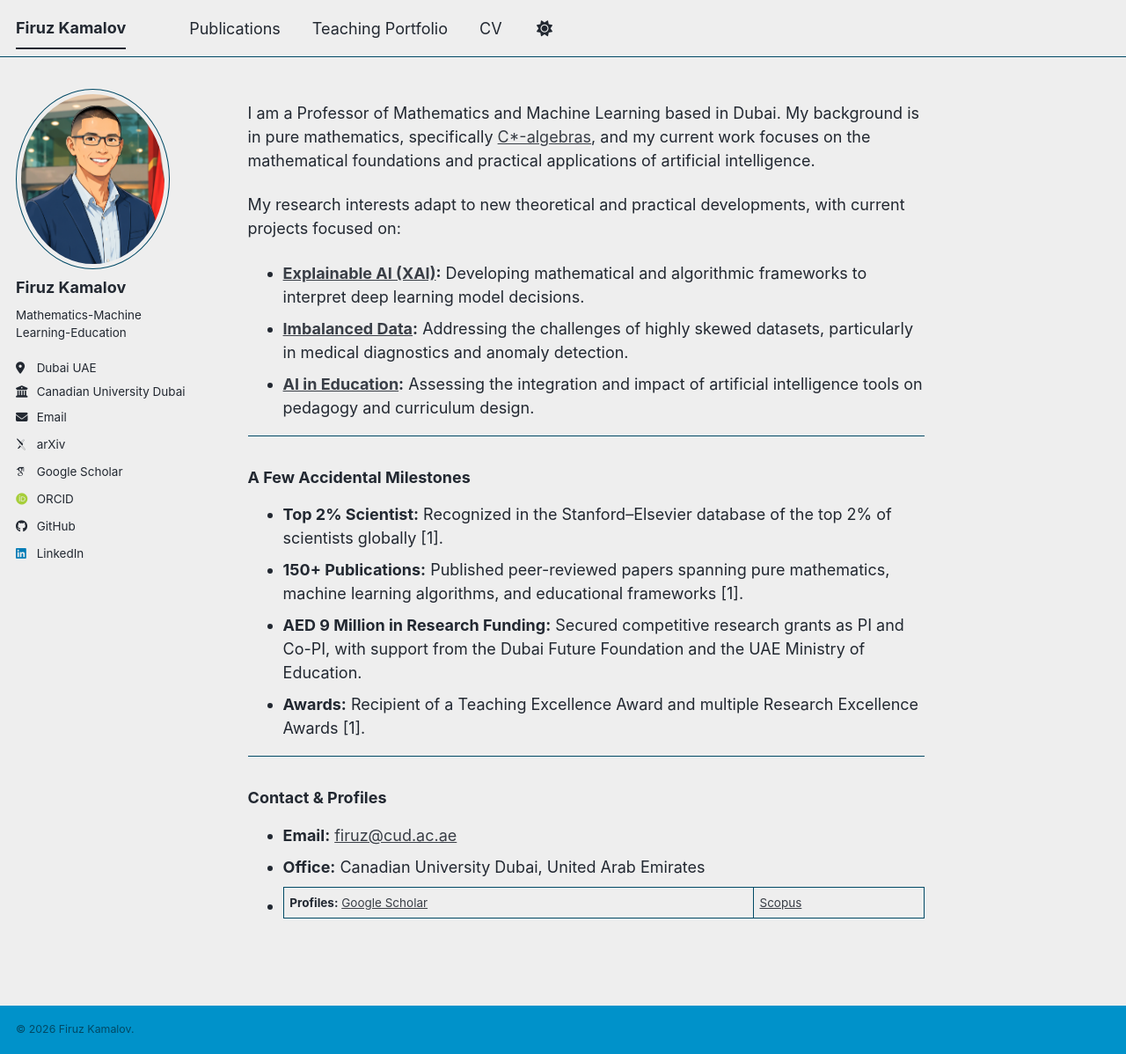
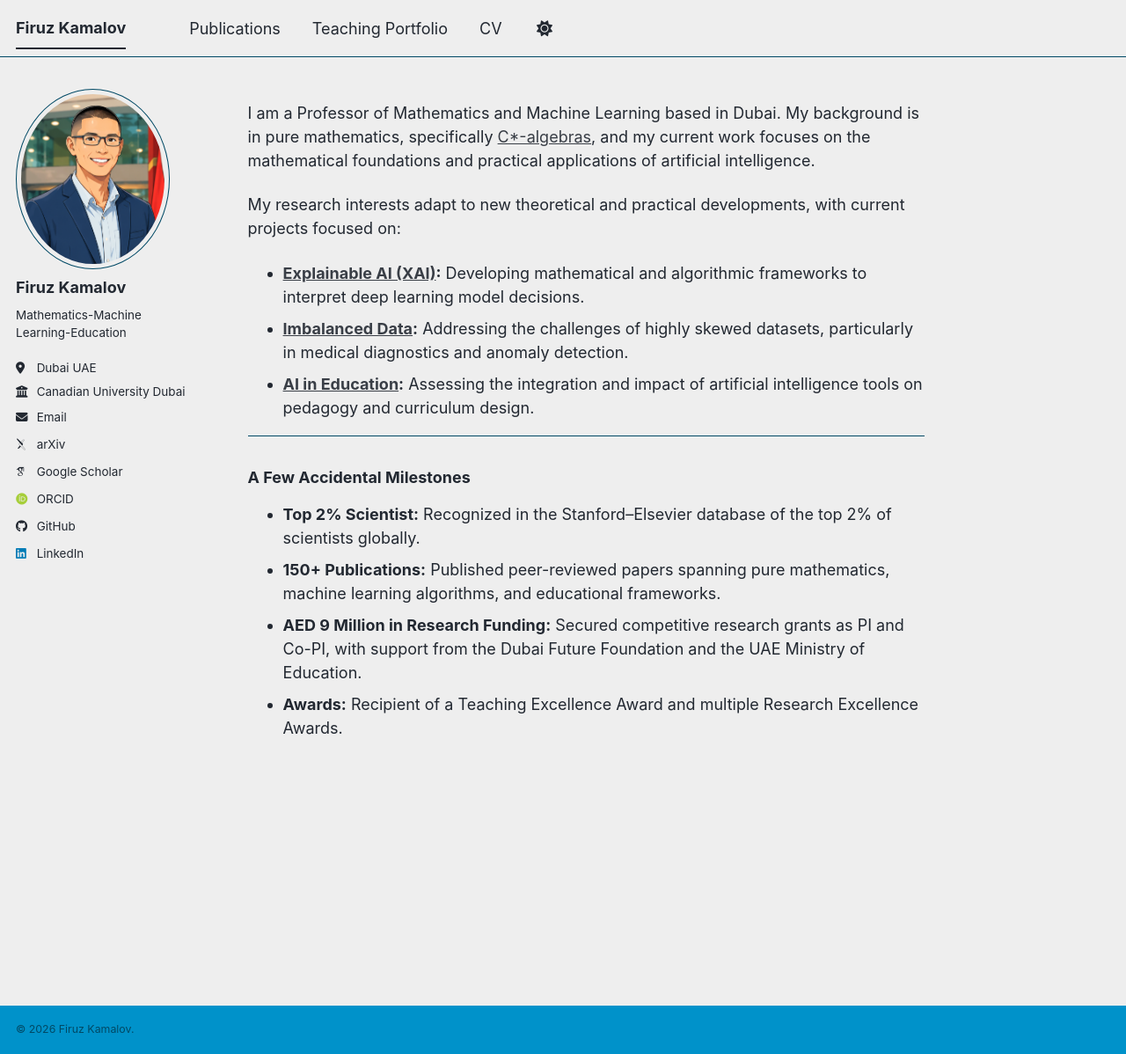
Before and after one commit to firuz-kamalov/firuz-kamalov.github.io, a Jekyll site: the page built from _pages/about.md, in a window 1280 px wide and 1198 px high. Shown: the whole window at 88% size. Built offline with Jekyll 4.4.1, drawn with Linux system fonts in a browser that asks for light colours; some web fonts are replaced; a script bundle is joined from its source files by our own code; library files that are not in the unit come from our copies.

Commit message:
Update about.md

```diff
--- a/_pages/about.md
+++ b/_pages/about.md
@@ -19,14 +19,7 @@ My research interests adapt to new theoretical and practical developments, with
 ---
 
 ### A Few Accidental Milestones
-*   **Top 2% Scientist:** Recognized in the Stanford–Elsevier database of the top 2% of scientists globally [1].
-*   **150+ Publications:** Published peer-reviewed papers spanning pure mathematics, machine learning algorithms, and educational frameworks [1].
+*   **Top 2% Scientist:** Recognized in the Stanford–Elsevier database of the top 2% of scientists globally.
+*   **150+ Publications:** Published peer-reviewed papers spanning pure mathematics, machine learning algorithms, and educational frameworks.
 *   **AED 9 Million in Research Funding:** Secured competitive research grants as PI and Co-PI, with support from the Dubai Future Foundation and the UAE Ministry of Education.
-*   **Awards:** Recipient of a Teaching Excellence Award and multiple Research Excellence Awards [1].
-
----
-
-### Contact & Profiles
-*   **Email:** [firuz@cud.ac.ae](mailto:firuz@cud.ac.ae)
-*   **Office:** Canadian University Dubai, United Arab Emirates
-*   **Profiles:** [Google Scholar]({{ google_scholar_link }}) | [Scopus]({{ scopus_link }})
+*   **Awards:** Recipient of a Teaching Excellence Award and multiple Research Excellence Awards.
```
